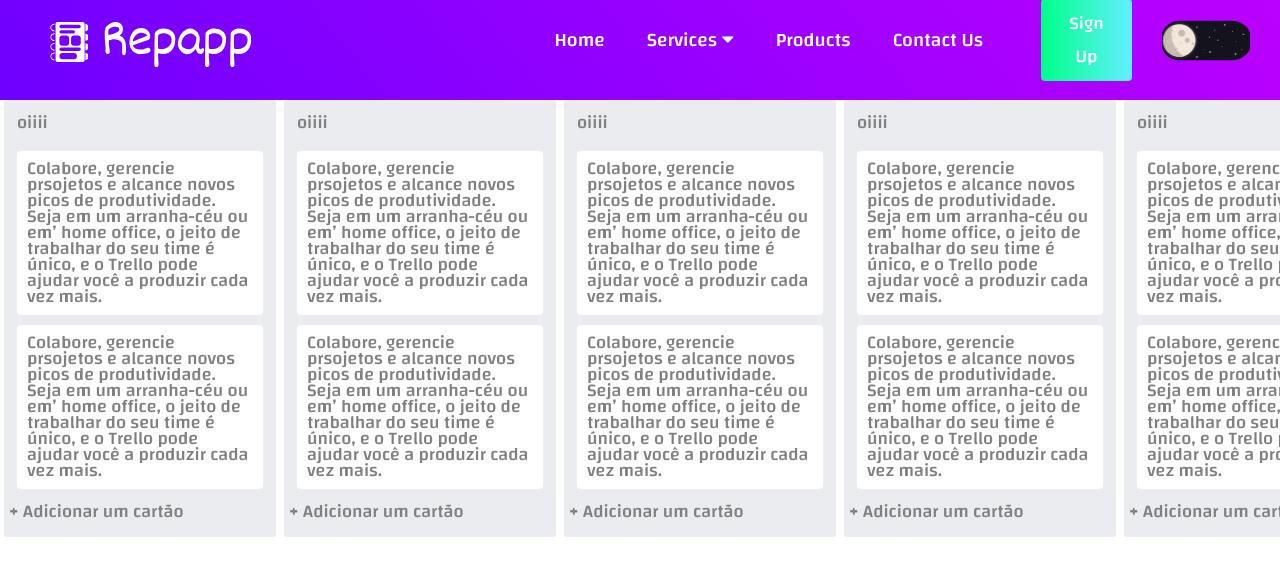
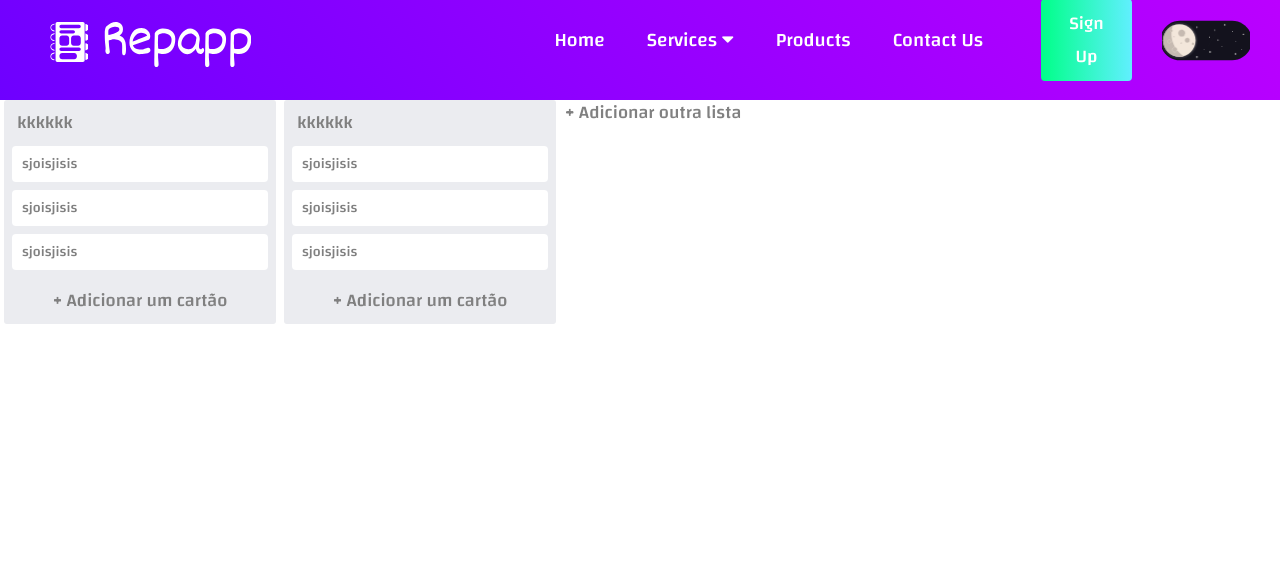
Before and after one commit to marcioandrews/repapp, a React (Create React App) app in the folder web/: page /WorkSpace in a window 1280 px wide. Shown: the top 576 px of the page. Built offline with nearby package versions, Linux system fonts and the light colour scheme.

Commit message:
feat: fix columns and cards

```diff
--- a/web/src/components/Card.tsx
+++ /dev/null
@@ -1,41 +0,0 @@
-import '../styles/Global.css';
-import '../styles/Variables.css';
-import '../styles/components/Card.css';
-
-function Card() {
-
-    return (
-        // <div className="card">
-        //     <p>oiiii</p>
-        //     <div className="page-card">
-        //         <p>Colabore, gerencie prsojetos e alcance novos picos de produtividade. Seja em um arranha-céu ou em’ home office, o jeito de trabalhar do seu time é único, e o Trello pode ajudar você a produzir cada vez mais.</p>
-        //         <p>Colabore, gerencie prsojetos e alcance novos picos de produtividade. Seja em um arranha-céu ou em’ home office, o jeito de trabalhar do seu time é único, e o Trello pode ajudar você a produzir cada vez mais.</p>
-        //         <p>Colabore, gerencie prsojetos e alcance novos picos de produtividade. Seja em um arranha-céu ou em’ home office, o jeito de trabalhar do seu time é único, e o Trello pode ajudar você a produzir cada vez mais.</p>
-        //         <p>Colabore, gerencie prsojetos e alcance novos picos de produtividade. Seja em um arranha-céu ou em’ home office, o jeito de trabalhar do seu time é único, e o Trello pode ajudar você a produzir cada vez mais.</p>
-        //         <p>Colabore, gerencie prsojetos e alcance novos picos de produtividade. Seja em um arranha-céu ou em’ home office, o jeito de trabalhar do seu time é único, e o Trello pode ajudar você a produzir cada vez mais.</p>
-        //         <p>Colabore, gerencie prsojetos e alcance novos picos de produtividade. Seja em um arranha-céu ou em’ home office, o jeito de trabalhar do seu time é único, e o Trello pode ajudar você a produzir cada vez mais.</p>
-        //         <p>Colabore, gerencie prsojetos e alcance novos picos de produtividade. Seja em um arranha-céu ou em’ home office, o jeito de trabalhar do seu time é único, e o Trello pode ajudar você a produzir cada vez mais.</p>
-        //         <p>Colabore, gerencie prsojetos e alcance novos picos de produtividade. Seja em um arranha-céu ou em’ home office, o jeito de trabalhar do seu time é único, e o Trello pode ajudar você a produzir cada vez mais.</p>
-        //     </div>
-        //     <p>+ Adicionar um cartão</p>
-        // </div>
-
-        <div className="list">
-            <div className="list-content">
-                <div className="list-header">
-                    <p>oiiii</p>
-                </div>
-                <div className="list-cards">
-                    <p>Colabore, gerencie prsojetos e alcance novos picos de produtividade. Seja em um arranha-céu ou em’ home office, o jeito de trabalhar do seu time é único, e o Trello pode ajudar você a produzir cada vez mais.</p>
-                    <p>Colabore, gerencie prsojetos e alcance novos picos de produtividade. Seja em um arranha-céu ou em’ home office, o jeito de trabalhar do seu time é único, e o Trello pode ajudar você a produzir cada vez mais.</p>
-                </div>
-                <div className="card-composer">
-                    <p>+ Adicionar um cartão</p>
-                </div>
-            </div>
-
-        </div>
-    );
-};
-
-export default Card;
--- /dev/null
+++ b/web/src/components/column/Card.tsx
@@ -0,0 +1,19 @@
+import '../../styles/Global.css';
+import '../../styles/Variables.css';
+import '../../styles/components/column/Card.css';
+import { Card } from '../../types/Columns';
+
+interface CardProps {
+    card: Card;
+}
+
+const CardContent: React.FC <CardProps> = ( {card} ) => {
+
+    return (
+        <div className="card">
+            <p>{card.discription}</p>
+        </div>
+    );
+}
+
+export default CardContent;
--- /dev/null
+++ b/web/src/components/column/Column.tsx
@@ -0,0 +1,62 @@
+import '../../styles/Global.css';
+import '../../styles/Variables.css';
+import '../../styles/components/column/Column.css';
+import Input from './Input';
+import { useState } from 'react';
+import CardContent from './Card';
+import { Column } from '../../types/Columns';
+
+interface ColumnsProps {
+    column: Column;
+}
+
+const ColumnContent: React.FC <ColumnsProps> = ( {column} ) =>{
+    const [input, setInput] = useState(false)
+    const [saveContent, setSaveContent] = useState('')
+
+    function content(content:string) {
+        console.log(content)
+        setSaveContent(content)
+    }
+    function saveButton() {
+        // addCard(index, saveContent)
+        setInput(!input)
+    }
+
+    return (
+        <div className="list">
+            <div className="list-content">
+                <div className="list-header">
+            {/* <p onClick={() => fnt()}>+ Adicionar um cartão</p> */}
+                    <p>{column.title}</p>
+                </div>
+                <div className="list-cards">
+                    {column.card.map(card =>
+                     <CardContent card={card} />
+                     )}
+                </div>
+                <div className="card-composer">
+                    {input ?
+                        <Input content={content}>
+                            <div className="buttons-content">
+                                <div className="button">
+                                    <p onClick={saveButton}>Salvar</p>
+                                </div>
+                                <div>
+                                    <p onClick={() => setInput(!input)}>X</p>
+                                    <p onClick={() => console.log(saveContent)}>V</p>
+                                </div>
+                            </div>
+                        </Input>
+                        :
+                        <p onClick={() => setInput(!input)}>+ Adicionar um cartão</p>}
+                </div>
+
+            </div>
+
+        </div>
+
+    );
+}
+
+export default ColumnContent;
--- /dev/null
+++ b/web/src/components/column/Input.tsx
@@ -0,0 +1,27 @@
+import '../../styles/Global.css';
+import '../../styles/Variables.css';
+import '../../styles/components/column/Input.css'
+import { SetStateAction, useState } from 'react';
+
+interface content{
+    content: Function
+}
+
+const Input: React.FC <content> = ( {children, content} ) => {
+    // const [saveContent, setSaveContent] = useState('')
+    function contentValue(t: SetStateAction<string>) {
+        // setSaveContent(t)
+        content(t)
+
+
+    }
+    return (
+        <div>
+            <input onChange={ t => contentValue(t.target.value)} className="input" type="text" name="name" placeholder="Insira um título para este cartão..." />
+            {children}
+            {/* <p onClick={() => console.log() }>consolelog</p> */}
+        </div>
+    );
+ };
+
+export default Input;
--- a/web/src/pages/WorkSpace.tsx
+++ b/web/src/pages/WorkSpace.tsx
@@ -2,9 +2,48 @@ import '../styles/Global.css';
 import '../styles/Variables.css';
 import '../styles/pages/WorkSpace.css';
 import Navbar from '../components/navbar/Navbar';
-import Card from '../components/Card';
+import ColumnContent from '../components/column/Column';
+import Input from '../components/column/Input';
+import { useState } from 'react';
+import { Columns, Column, Card } from '../types/Columns';
 
 function WorkSpace() {
+  const [input, setInput] = useState(false)
+  const [saveContent, setSaveContent] = useState('')
+
+  let card: Card = {
+    title: "kkkkkk",
+    discription: "sjoisjisis",
+    tags: "jijdiidd",
+    priority: "sjfhusfhujs"
+  }
+
+  let column: Column = {
+    title: "kkkkkk",
+    card: [
+      card, card, card
+    ]
+  }
+
+  let columns: Columns =
+    [
+      column, column
+    ]
+
+  function addCard(index: number, content: string) {
+    // data.cards[index].push(content)
+    console.log(index, content)
+  }
+  function content(content: string) {
+    setSaveContent(content)
+
+  }
+  function saveButton() {
+    setInput(!input)
+    // data.cards.push([])
+    // data.columns.push(saveContent)
+    // console.log(data.cards)
+  }
 
   return (
     <div id="page-workspace" >
@@ -12,16 +51,28 @@ function WorkSpace() {
       <main>
         <div className="content-wrapper">
           <div className="content-cards">
-            <Card/>
-            <Card/>
-            <Card/>
-            <Card/>
-            <Card/>
-            <Card/>
-            <Card/>
-            <Card/>
-            <Card/>
+
+            {columns.map((column) =>
+              <ColumnContent column={column} />
+            )}
+            <div className="card-composerr">
+              {input ?
+                <Input content={content}>
+                  <div className="buttons-content">
+                    <div className="button">
+                      <p onClick={saveButton}>Salvar</p>
+                    </div>
+                    <div>
+                      <p onClick={() => setInput(!input)}>X</p>
+                      <p onClick={() => console.log(saveContent)}>V</p>
+                    </div>
+                  </div>
+                </Input>
+                :
+                <p onClick={() => setInput(!input)}>+ Adicionar outra lista</p>}
+            </div>
           </div>
+
         </div>
       </main>
 
--- /dev/null
+++ b/web/src/styles/components/column/Card.css
@@ -0,0 +1,18 @@
+.card {
+    /* padding: 10px; */
+    /* margin-inline: 5px;
+    margin-bottom: 10px; */
+    background-color: #fff;
+    border-radius: 4px;
+    margin-bottom: 8px;
+}
+
+.card :hover {
+    background-color: #eee;
+}
+
+.card p {
+    margin: 0px;
+    font-size: 14px;
+    padding: 10px;
+}
--- a/web/src/styles/components/Card.css
+++ b/web/src/styles/components/column/Column.css
@@ -5,7 +5,7 @@
     margin: 0 4px;
     vertical-align: top;
     /* white-space: nowrap; */
-    width: 272px;
+    min-width: 272px;
 }
 
 .list-content {
@@ -42,7 +42,7 @@ p {
     line-height: 16px;
 }
 
-.list-cards p {
+/* .list-cards p {
     padding: 10px;
     margin-inline: 5px;
     margin-bottom: 10px;
@@ -52,11 +52,31 @@ p {
 
 .list-cards p:hover{
     background-color: #eeee;
-}
+} */
 
 .card-composer {
     display: flex;
+    justify-content: center;
+    margin-block: 10px;
+    /* max-height: 38px;
+    min-height: 38px; */
+}
+
+.buttons-content {
+    flex-direction: row;
     justify-content: space-between;
-    max-height: 38px;
-    min-height: 38px;
+    align-items: center;
+    display: flex;
+    padding: 15px;
+
 }
+
+.button {
+    background-color: rgba(45, 226, 21, 0.933);
+    border-radius: 4px;
+    padding: 2px;
+    justify-content: center;
+    align-items: center;
+    display: flex;
+    width: 120px;
+}
--- /dev/null
+++ b/web/src/styles/components/column/Input.css
@@ -0,0 +1,8 @@
+.input {
+    margin: 10px;
+    padding: 2px;
+    padding-inline: 6px;
+    font-size: 12px;
+    width: 200px;
+    border-radius: 4px;
+}
--- a/web/src/styles/pages/WorkSpace.css
+++ b/web/src/styles/pages/WorkSpace.css
@@ -17,6 +17,7 @@
     /* position: relative; */
     padding-top: 100px;
     flex-direction: column;
+
 }
 
 #page-workspace .content-wrapper-bg {
@@ -38,6 +39,8 @@
     position: absolute;
     right: 0;
     top: 0;
+    flex-direction: row;
+    display: flex;
     -webkit-user-select: none;
     user-select: none;
     white-space: nowrap;
@@ -60,3 +63,11 @@
     line-height: 26px;
     color: white;
 } */
+
+.card-composerr {
+    /* margin: 10px;
+    padding: 2px;
+    padding-inline: 6px; */
+    padding-right: 35px;
+
+}
--- /dev/null
+++ b/web/src/types/Columns.ts
@@ -0,0 +1,13 @@
+export type Columns = Array<Column>
+
+export interface Column {
+    title: string,
+    card: Array<Card>
+}
+
+export interface Card {
+    title: string,
+    discription: string,
+    tags: string,
+    priority: string
+}
```
